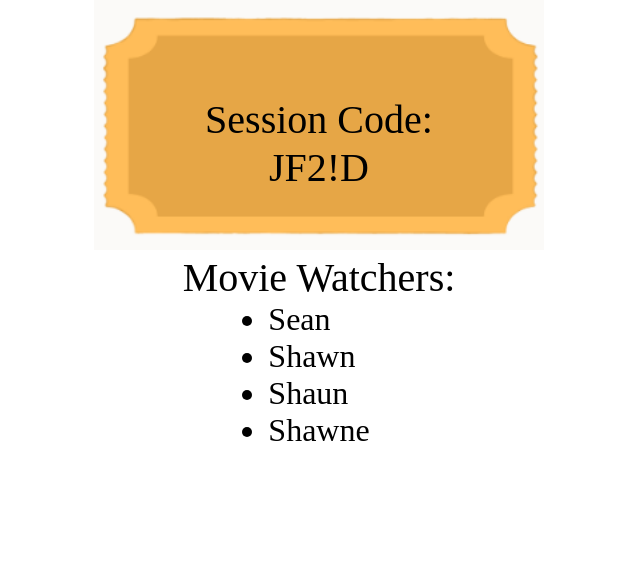
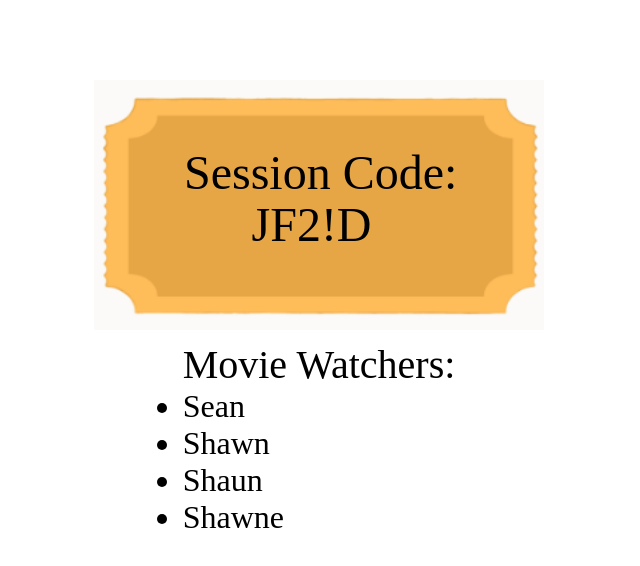
Before and after one commit to smmathen/reel-deal, a Next.js app: page /session in a window 1280 px wide. Shown: the top 566 px of the page, without its empty margins (321-961 px from the left). Built offline with nearby package versions, Linux system fonts and the light colour scheme.

Commit message:
fixed session page

```diff
--- a/src/pages/session.js
+++ b/src/pages/session.js
@@ -7,13 +7,18 @@ const inter = Inter({ subsets: ['latin'] })
 export default function Session() {
   return (
     <div style = {{height: "100vh", display: "flex", flexDirection: "column", alignItems: "center", justifyContent: "flex-start", backgroundColor: "white"}}>
+        <div style = {{position: "relative", top: "10%", fontSize: "300%"}}>
             <Ticket />
-        <p style = {{position: "absolute", top: "12vh", fontSize: "5vh"}}>
+            <div>
+                <p style = {{position: "absolute", top: "25%", fontSize: "100%", left: "20%"}}>
                     Session Code:
                 </p>
-        <p style = {{position: "absolute", top: "18vh", fontSize: "5vh"}}>
+                <p style = {{position: "absolute", top: "45%", fontSize: "100%", left: "35%"}}>
                     JF2!D
                 </p>
+            </div>
+        </div>
+        <div style = {{position: "relative", top: "10%"}}>
             <p style = {{fontSize: "5vh"}}>
                 Movie Watchers:
             </p>
@@ -24,5 +29,6 @@ export default function Session() {
                 <li> Shawne</li>
             </ul>
         </div>
+    </div>
   )
 }
```
Lines whose indentation alone changed are shown as unchanged.
